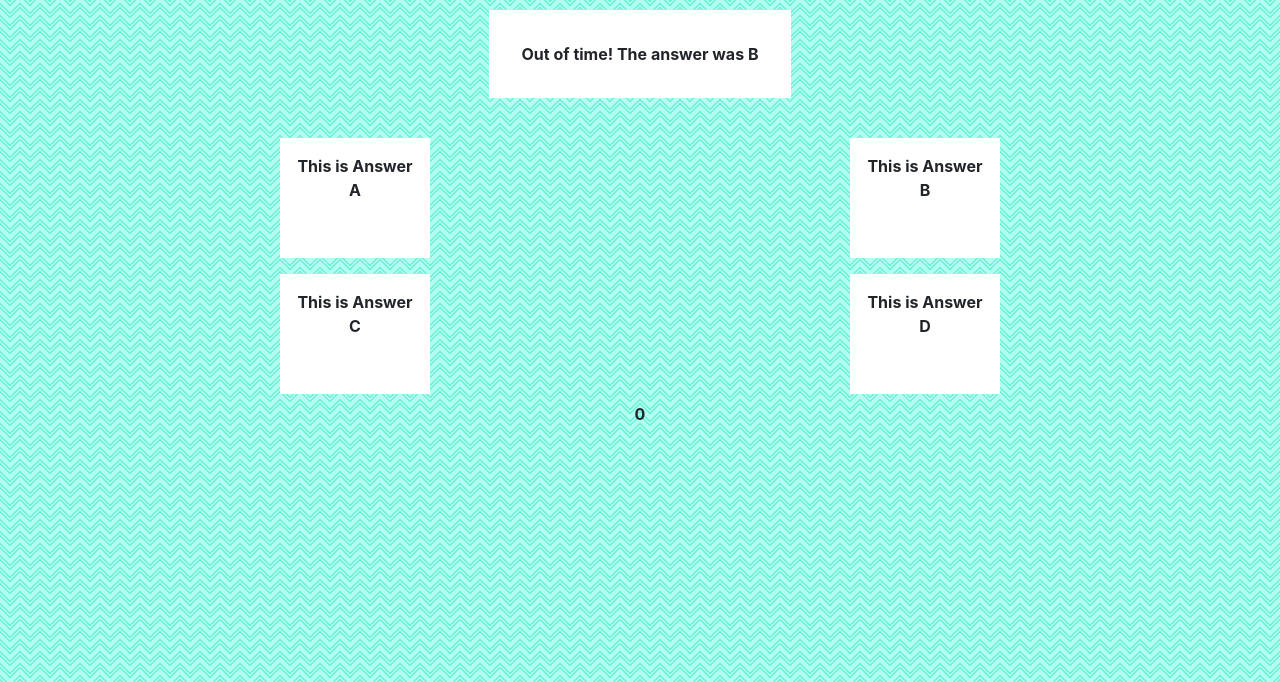
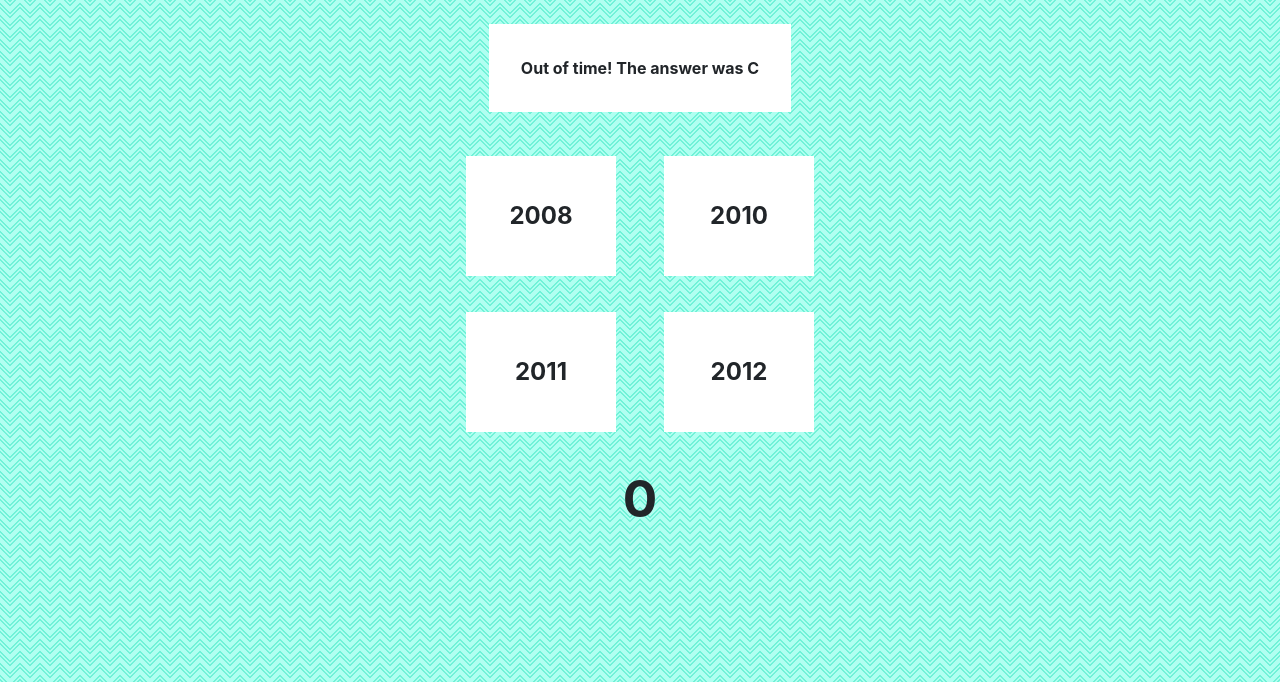
Before and after one commit to bhgoal/TriviaGame, a plain HTML site: page index.html in a window 1280 px wide. Shown: the part 118-800 px from the top of the page. Drawn offline with nearby package versions, Linux system fonts and the light colour scheme.

Commit message:
gui done

```diff
--- a/assets/css/style.css
+++ b/assets/css/style.css
@@ -5,20 +5,28 @@ body {
 }
 
 h1 {
-    margin-top: 1em;
+    margin-top: .8em;
+    font-size: 320%;
+    font-weight: bold;
 }
 
 #quesActualBox {
     background-color: #ffffff;
     padding: 2em;
     margin: 2em;
+    max-height: 90px;
+    display: flex;
+    justify-content: center;
+    align-items: center;
 }
 
 .answerBox {
     background-color: #ffffff;
-    max-width: 150px;
+    width: 150px;
     height: 120px;
     padding: 1em;
     margin: .5em;
-    text-align: center;
+    display: flex;
+    justify-content: center;
+    align-items: center;
 }
--- a/assets/javascript/app.js
+++ b/assets/javascript/app.js
@@ -32,22 +32,25 @@
 //display stats
 
 var questions = [{
-    actual: "What is question one?",
+    number: 0,
+    actual: "What year was Snapchat first released?? 😊",
     answers: [
-        "This is Answer A",
-        "This is Answer B",
-        "This is Answer C",
-        "This is Answer D"],
-    correct: "B"
-},  {
-    actual: "What is question two?",
-    answers: [
-        "This is Answer A",
-        "This is Answer B",
-        "This is Answer C",
-        "This is Answer D"],
+        "2008",
+        "2010",
+        "2011",
+        "2012"],
     correct: "C"
 },  {
+    number: 1,
+    actual: "Advertising with a sponsored lense for one day will cost you:",
+    answers: [
+        "$10,000",
+        "$50,000",
+        "$100,000",
+        "$400,000"],
+    correct: "D"
+},  {
+    number: 2,
     actual: "What is question three?",
     answers: [
         "This is Answer A",
@@ -56,28 +59,31 @@ var questions = [{
         "This is Answer D"],
     correct: "A"
 },  {
-    actual: "What is question four?",
+    number: 3,
+    actual: "As of early 2018, how many daily users are on Snapchat?",
     answers: [
-        "This is Answer A",
-        "This is Answer B",
-        "This is Answer C",
-        "This is Answer D"],
-    correct: "D"
+        "10 million",
+        "42 million",
+        "187 million",
+        "350 million"],
+    correct: "C"
 },  {
-    actual: "What is question five?",
+    number: 4,
+    actual: "When was the Memories feature added to the app?",
     answers: [
-        "This is Answer A",
-        "This is Answer B",
-        "This is Answer C",
-        "This is Answer D"],
-    correct: "D"
+        "July 2016",
+        "September 2016",
+        "October 2016",
+        "January 2017"],
+    correct: "A"
 },  {
-    actual: "What is question six?",
+    number: 5,
+    actual: "What do you see when you're someone else's Best Friend but they aren't one of yours?",
     answers: [
-        "This is Answer A",
-        "This is Answer B",
-        "This is Answer C",
-        "This is Answer D"],
+        "😊",
+        "😬",
+        "😳",
+        "😏"],
     correct: "D"
 }];
 
@@ -96,20 +102,24 @@ function newGame() {
     wrong = 0;
     unanswered = 0;
     $("#quesNumBox").css("visibility", "visible");
-    $(".answerBox").css("visibility", "visible");
-    $("#quesActualBox").css("font-size", "100%");
+    $(".answerBox").show();
+    $("#quesActualBox").css({"font-size":"100%", "max-height":"90px", "display":"flex"});
     loadQuestion();
 }
 newGame();
 
 function loadQuestion() {
-    if (quesNum < 2) {
-        $("#quesNumBox").html(quesNum + 1);
+    if (quesNum < 3) {
+        $("#quesNumBox").html(quesNum + 1 + ".");
         $("#quesActualBox").html(questions[quesNum].actual);
         $("#A").html(questions[quesNum].answers[0]);
         $("#B").html(questions[quesNum].answers[1]);
         $("#C").html(questions[quesNum].answers[2]);
         $("#D").html(questions[quesNum].answers[3]);
+        $(".answerBox").css("font-size", "150%");
+        if (quesNum === 5) {
+            $(".answerBox").css("font-size", "400%");
+        }
         questionTimer();
         userResponse();
     } else {
@@ -123,6 +133,7 @@ function userResponse() {
         event.stopPropagation();
         console.log("answer box clicked");
         var chosenAnswer = $(this).attr("id");
+        $(".answerBox").off("click")
         console.log(chosenAnswer);
         console.log(questions[quesNum].correct);
         if (chosenAnswer == questions[quesNum].correct) {
@@ -146,6 +157,7 @@ function questionTimer() {
             outaTime();
         }
         $("#timerBox").text(quesTimer);
+        $("#timerBox").css("font-size", "320%");
         quesTimer--;
     }
     intervalID = setInterval(time, 1000);
@@ -183,10 +195,10 @@ function outaTime() {
 function results() {
     $("#quesNumBox").css("visibility", "hidden");
     $("#timerBox").css("visibility", "hidden");
-    $(".answerBox").css("visibility", "hidden");
+    $(".answerBox").hide();
     $("#quesActualBox").html("Quiz results: <br>Correct: " + correct + "<br>Incorrect: " + wrong + "<br>Unanswered: " + unanswered + "<br>");
     $("#quesActualBox").addClass("text-center");
-    $("#quesActualBox").css("font-size", "150%");
+    $("#quesActualBox").css({"font-size":"150%", "max-height":"500px", "display":"block"});
     var restartButton = $("<button>");
     restartButton.addClass("btn btn-lg btn-primary mt-4");
     //a.attr("type", "button");
--- a/index.html
+++ b/index.html
@@ -26,24 +26,24 @@
             </div>
         </div>
         <div class="row">
-            <div class="col-xs-auto mx-auto">
-                <div class="answerBox" id="A">Answer box A placeholder</div>
+            <div class="col-xs-auto ml-auto">
+                <div class="answerBox mr-4" id="A">Answer box A placeholder</div>
             </div>
-            <div class="col-xs-auto mx-auto">
-                <div class="answerBox" id="B">Answer box B placeholder text</div>
+            <div class="col-xs-auto mr-auto">
+                <div class="answerBox ml-4" id="B">Answer box B placeholder text</div>
+            </div>
+        </div>
+        <div class="row">
+            <div class="col-xs-auto ml-auto">
+                <div class="answerBox mr-4 mt-4" id="C">Answer box C placeholder blah blah blah</div>
+            </div>
+            <div class="col-xs-auto mr-auto">
+                <div class="answerBox ml-4 mt-4" id="D">Answer box D place blah test blah holder</div>
             </div>
         </div>
         <div class="row">
             <div class="col-xs-auto mx-auto">
-                <div class="answerBox" id="C">Answer box C placeholder blah blah blah</div>
-            </div>
-            <div class="col-xs-auto mx-auto">
-                <div class="answerBox" id="D">Answer box D place blah test blah holder</div>
-            </div>
-        </div>
-        <div class="row">
-            <div class="col-xs-auto mx-auto">
-                <div id="timerBox">Timer</div>
+                <div class="mt-3" id="timerBox">Timer</div>
             </div>
         </div>
     </div>
```
